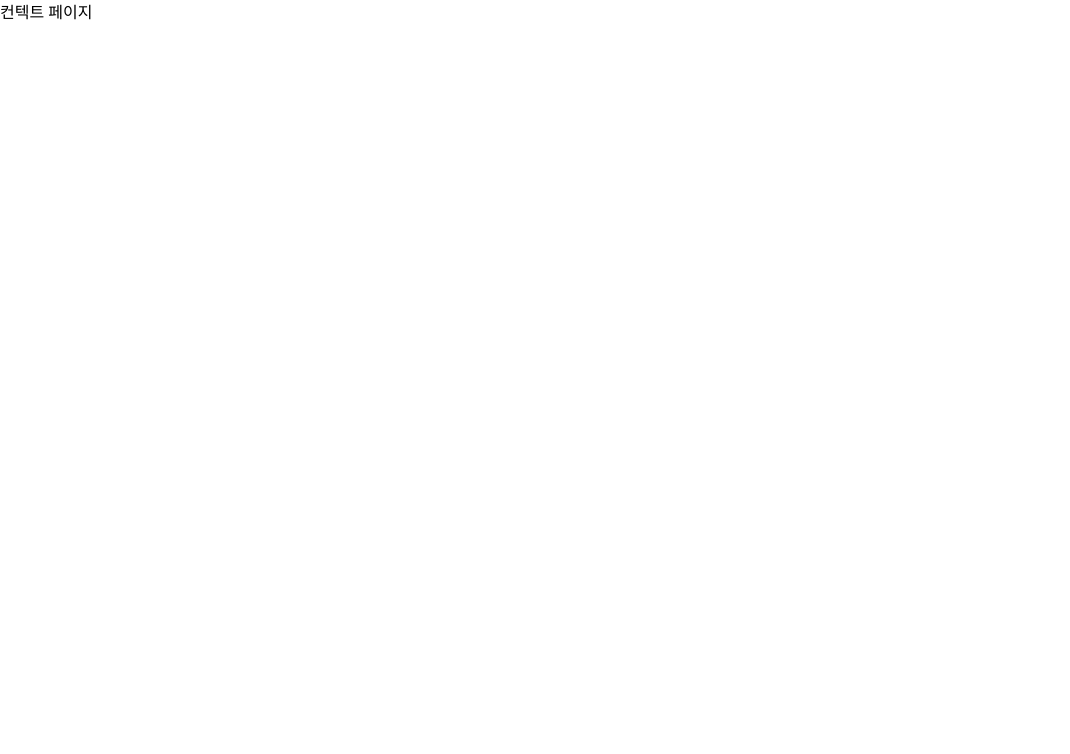
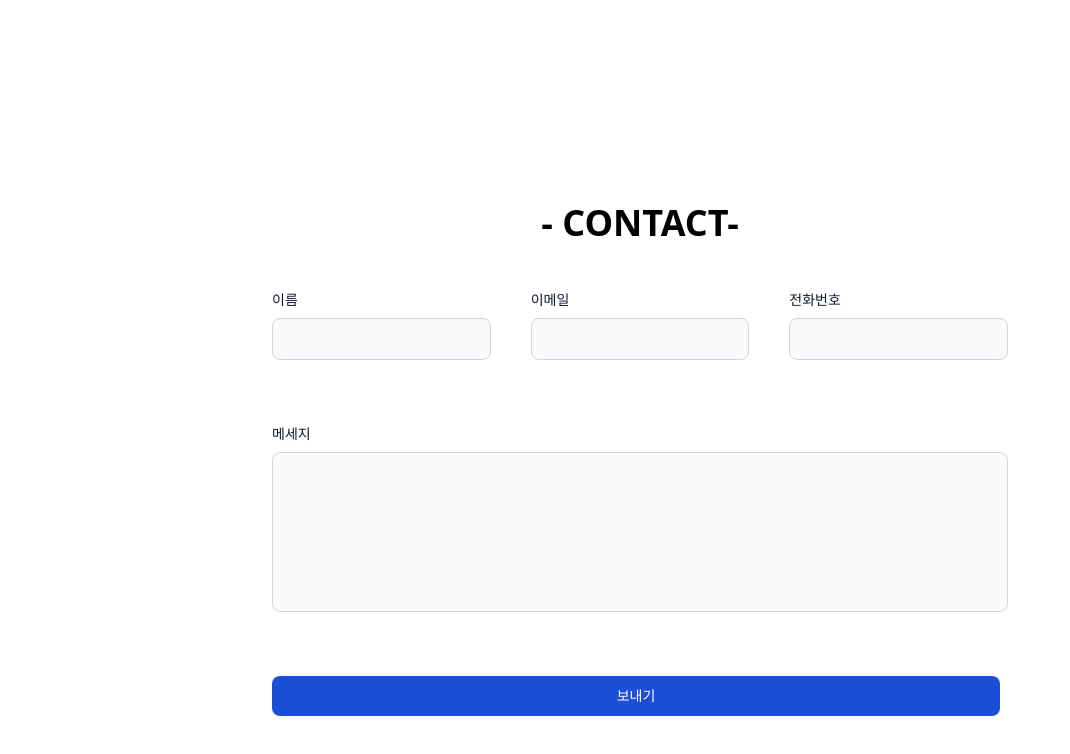
Before and after one commit to LEEJINYOUN/Portfolio_Next-front, a Next.js app: page /contact in a window 1280 px wide. Shown: the top 754 px of the page, without its empty margins (0-1070 px from the left). Built offline with nearby package versions, Linux system fonts and the light colour scheme.

Commit message:
페이지 구성

```diff
--- a/next.config.mjs
+++ b/next.config.mjs
@@ -1,4 +1,9 @@
 /** @type {import('next').NextConfig} */
-const nextConfig = {};
+const nextConfig = {
+  images: {
+    loader: "custom",
+    loaderFile: "./sirvLoader.js", // Change this to the correct path to your sirvLoader.js file
+  },
+};
 
 export default nextConfig;
--- a/src/app/contact/page.tsx
+++ b/src/app/contact/page.tsx
@@ -1,5 +1,86 @@
-import React from "react";
+"use client";
+import React, { useState } from "react";
+import SectionLayout from "@/components/layout/SectionLayout";
+import ContainerLayout from "@/components/layout/ContainerLayout";
+import SectionTitle from "@/components/text/SectionTitle";
+import InputLabel from "@/components/text/InputLabel";
+import InputItem from "@/components/form/InputItem";
+import TextareaItem from "@/components/form/TextareaItem";
+import BlueButton from "@/components/button/BlueButton";
+import Footer from "@/components/ui/Footer";
 
-export default function contactPage() {
-  return <div>컨텍트 페이지</div>;
+export default function ContactPage() {
+  const [name, setName] = useState("");
+  const [email, setEmail] = useState("");
+  const [phone, setPhone] = useState("");
+  const [message, setMessage] = useState("");
+
+  const saveName = (event: any) => {
+    setName(event.target.value);
+  };
+
+  const saveEmail = (event: any) => {
+    setEmail(event.target.value);
+  };
+
+  const savePhone = (event: any) => {
+    setPhone(event.target.value);
+  };
+
+  const saveMessage = (event: any) => {
+    setMessage(event.target.value);
+  };
+
+  return (
+    <SectionLayout>
+      <ContainerLayout>
+        <SectionTitle>- contact-</SectionTitle>
+        <form className="flex flex-col gap-10 w-3/4 lg:w-4/5 xl:w-2/3 m-auto">
+          <div className="grid gap-10 mb-6 md:grid-cols-3">
+            <div>
+              <InputLabel isFor="name" title="이름" />
+              <InputItem
+                type="text"
+                id="name"
+                value={name}
+                onChange={saveName}
+                isReadOnly={false}
+              />
+            </div>
+            <div>
+              <InputLabel isFor="email" title="이메일" />
+              <InputItem
+                type="email"
+                id="email"
+                value={email}
+                onChange={saveEmail}
+                isReadOnly={false}
+              />
+            </div>
+            <div>
+              <InputLabel isFor="phone" title="전화번호" />
+              <InputItem
+                type="text"
+                id="phone"
+                value={phone}
+                onChange={savePhone}
+                isReadOnly={false}
+              />
+            </div>
+          </div>
+          <div className="mb-6">
+            <InputLabel isFor="message" title="메세지" />
+            <TextareaItem
+              id="message"
+              value={message}
+              onChange={saveMessage}
+              isReadOnly={false}
+            />
+          </div>
+          <BlueButton>보내기</BlueButton>
+        </form>
+      </ContainerLayout>
+      <Footer />
+    </SectionLayout>
+  );
 }
--- a/src/app/portfolio/page.tsx
+++ b/src/app/portfolio/page.tsx
@@ -1,5 +1,18 @@
 import React from "react";
+import SectionLayout from "@/components/layout/SectionLayout";
+import ContainerLayout from "@/components/layout/ContainerLayout";
+import SectionTitle from "@/components/text/SectionTitle";
+import PortfolioItem from "@/components/card/PortfolioItem";
 
-export default function portfolioPage() {
-  return <div>포트폴리오 페이지</div>;
+export default function PortfolioPage() {
+  return (
+    <SectionLayout>
+      <ContainerLayout>
+        <SectionTitle>- portfolio -</SectionTitle>
+        <div className="w-5/6 sm:w-4/6 md:w-full mx-auto grid grid-cols-1 md:grid-cols-2 lg:grid-cols-3 gap-7">
+          <PortfolioItem />
+        </div>
+      </ContainerLayout>
+    </SectionLayout>
+  );
 }
--- a/src/app/resume/page.tsx
+++ b/src/app/resume/page.tsx
@@ -1,5 +1,21 @@
 import React from "react";
+import SectionLayout from "@/components/layout/SectionLayout";
+import ContainerLayout from "@/components/layout/ContainerLayout";
+import SectionTitle from "@/components/text/SectionTitle";
+import Skills from "@/components/container/Skills";
+import Timeline from "@/components/container/Timeline";
 
-export default function resumePage() {
-  return <div>이력페이지</div>;
+export default function ResumePage() {
+  return (
+    <SectionLayout>
+      <ContainerLayout>
+        <SectionTitle>- timeline -</SectionTitle>
+        <Timeline />
+      </ContainerLayout>
+      <ContainerLayout>
+        <SectionTitle>- skills -</SectionTitle>
+        <Skills />
+      </ContainerLayout>
+    </SectionLayout>
+  );
 }
--- a/src/components/card/PortfolioItem.tsx
+++ b/src/components/card/PortfolioItem.tsx
@@ -1,5 +1,7 @@
 import React from "react";
+import Image from "next/image";
 import BlackButton from "../button/BlackButton";
+import Link from "../icon/Link";
 
 export default function PortfolioItem() {
   const portfolioList = [
@@ -101,17 +103,24 @@ export default function PortfolioItem() {
           key={key}
         >
           <div className="portfolioWrap w-full h-full">
-            <img src="" alt="" className="w-full h-full rounded-lg" />
+            {/* <Image
+              src={item.url}
+              alt={item.title}
+              fill={true}
+              className="w-full h-full rounded-lg"
+            /> */}
             <div className="portfolioInfo absolute top-0 left-0 w-full h-full flex items-center justify-center flex-col gap-y-4 bg-[#ffffff86] scale-[0.001] duration-500 text-[#333]">
               <h4 className="text-[24px] text-[#333] font-semibold">
                 {item.title}
               </h4>
               <p className="font-normal">{item.category}</p>
-              <div>
-                <a href="" target="_blank">
-                  아이콘
-                </a>
-              </div>
+              {item.page != "-" && (
+                <div>
+                  <a href={item.page} target="_blank">
+                    {/* <Link /> */}
+                  </a>
+                </div>
+              )}
               <BlackButton>자세히</BlackButton>
             </div>
           </div>
--- a/src/components/card/SkillsItem.tsx
+++ b/src/components/card/SkillsItem.tsx
@@ -1,6 +1,6 @@
 import React from "react";
 
-export default function SkillsItem({ list }: any[]) {
+export default function SkillsItem({ list }: any) {
   return (
     <div>
       {list.map((skill: any, key: number) => (
--- a/src/components/container/Skills.tsx
+++ b/src/components/container/Skills.tsx
@@ -1,4 +1,7 @@
+"use client";
 import React, { useState } from "react";
+import SkillsItem from "../card/SkillsItem";
+import Item from "../tabs/Item";
 
 export default function Skills() {
   const [tabs, setTabs] = useState(0);
@@ -80,5 +83,37 @@ export default function Skills() {
       title: "etc",
     },
   ];
-  return <div></div>;
+  return (
+    <div className="w-full max-w-3xl mx-auto">
+      <div className="space-y-8 relative before:absolute before:inset-0 before:ml-5 before:-translate-x-px md:before:mx-auto md:before:translate-x-0 before:h-full before:w-0.5 before:bg-gradient-to-b before:from-transparent before:via-slate-300 before:to-transparent">
+        <div className="relative right-0">
+          <ul
+            className="relative flex flex-wrap p-1 list-none rounded-xl bg-gray-200/50"
+            data-tabs="tabs"
+            role="list"
+          >
+            {tabList.map((tab: any, key: number) => (
+              <Item
+                key={key}
+                title={`${tab.title}`}
+                className={`${tabs == key ? "bg-white" : ""}`}
+              >
+                <a className="z-30 flex items-center justify-center w-full px-0 py-1 mb-0 transition-all ease-in-out border-0 rounded-lg cursor-pointer text-slate-700 bg-inherit">
+                  <span className="ml-1">{tab.title}</span>
+                </a>
+              </Item>
+            ))}
+          </ul>
+          <div className="p-5">
+            {tabs == 0 ?? <SkillsItem list={`${fontSkillList}`} />}
+            {tabs == 1 ?? <SkillsItem list={`${backSkillList}`} />}
+            {tabs == 2 ?? <SkillsItem list={`${etcSkillList}`} />}
+            {/* <SkillsItem v-if="tabs == 0" :list="backSkillList" />
+        <SkillsItem v-if="tabs == 1" :list="backSkillList" />
+        <SkillsItem v-if="tabs == 2" :list="etcSkillList" /> */}
+          </div>
+        </div>
+      </div>
+    </div>
+  );
 }
--- a/src/components/tabs/Item.tsx
+++ b/src/components/tabs/Item.tsx
@@ -1,9 +1,9 @@
 import React from "react";
-interface GlobalLayoutProps {
+interface Props {
   title: string;
 }
 
-export default function Item({ title }: GlobalLayoutProps) {
+export default function Item({ title }: Props) {
   return (
     <div className="z-30 flex-auto text-center font-semibold uppercase rounded-xl">
       <a className="z-30 flex items-center justify-center w-full px-0 py-1 mb-0 transition-all ease-in-out border-0 rounded-lg cursor-pointer text-slate-700 bg-inherit">
--- a/src/components/ui/Footer.tsx
+++ b/src/components/ui/Footer.tsx
@@ -12,7 +12,7 @@ export default function Footer() {
             className="text-gray-400 hover:text-gray-500 hover:scale-125 duration-200"
           >
             <span className="sr-only">GitHub</span>
-            <Github class="w-10 h-10" />
+            {/* <Github class="w-10 h-10" /> */}
           </a>
         </div>
         <p className="mt-8 text-base leading-6 text-center text-gray-400">
```
Also changed, not shown: sirvLoader.js (added, +12 -0 lines).
